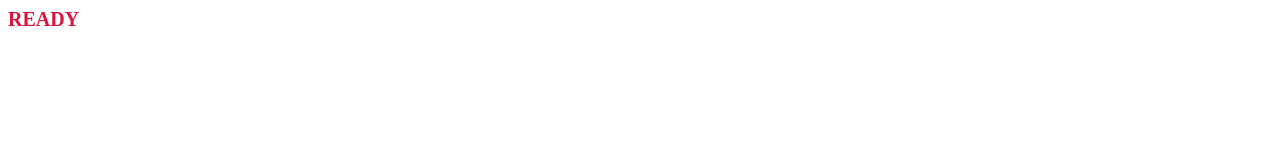
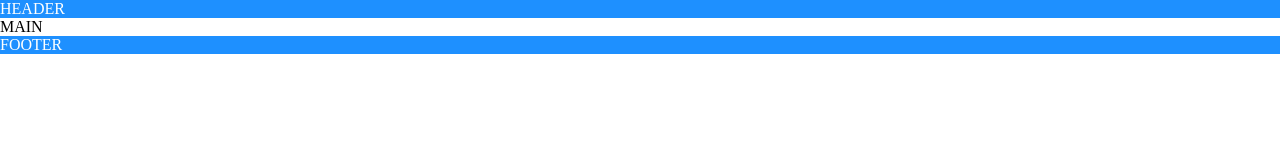
Before and after one commit to shukrirahmat/responsive-homepage, a website built with webpack: page src/index.html in a window 1280 px wide. Built offline with nearby package versions, Linux system fonts and the light colour scheme.

Commit message:
Started with the main skeleton

```diff
--- a/src/index.html
+++ b/src/index.html
@@ -6,6 +6,8 @@
     <title>Template</title>
 </head>
 <body>
-    <div class="test"></div>
+    <div class="header">HEADER</div>
+    <div class="main">MAIN</div>
+    <div class="footer">FOOTER</div>
 </body>
 </html>
--- a/src/index.js
+++ b/src/index.js
@@ -1,6 +1 @@
 import "./styles.css";
-
-const test = document.querySelector(".test");
-test.textContent = "READY";
-
-console.log("READY");
--- a/src/plusOne.js
+++ /dev/null
@@ -1,5 +0,0 @@
-function plusOne(n) {
-    return n + 1;
-}
-
-export default plusOne;
--- a/src/styles.css
+++ b/src/styles.css
@@ -1,5 +1,15 @@
-.test {
-    font-size: 20px;
-    font-weight: bold;
-    color: crimson;
+* {
+    box-sizing: border-box;
+    padding: 0;
+    margin: 0;
 }
+
+.header, .footer {
+    background-color: dodgerblue;
+    color: white;
+}
+
+.header, .footer, .main {
+    max-width: 2000px;
+    margin: 0 auto;
+}
```
Also changed, not shown: src/plusOne.test.js (deleted, +0 -5 lines), README.md.
